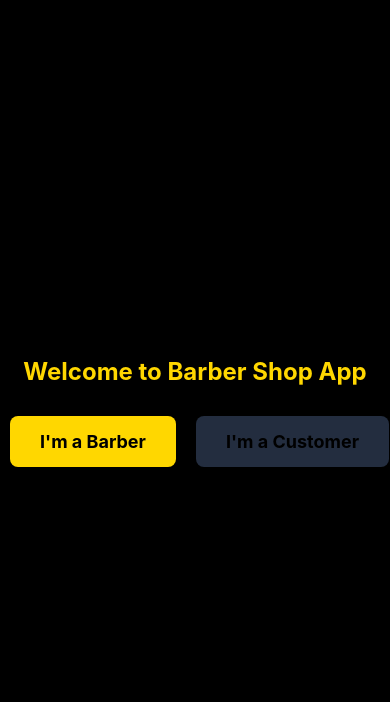
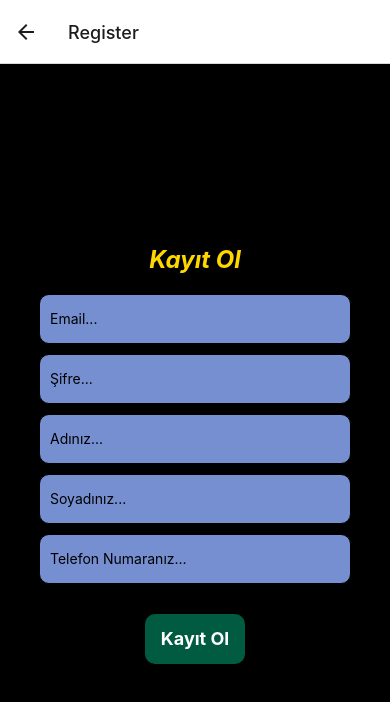
Before and after one commit to Zaywreck/barberShop, a React Native app: screen /Register in a window 390 px wide. Shown: the top 702 px of the page. Built offline with nearby package versions, Linux system fonts and the light colour scheme.

Commit message:
loıgin and register added

```diff
--- a/App.js
+++ b/App.js
@@ -5,14 +5,18 @@ import CustomerMainScreen from './src/screens/CustomerMainScreen';
 import { createNativeStackNavigator } from '@react-navigation/native-stack';
 import WelcomeScreen from './src/screens/WelcomeScreen/welcome';
 import MapScreen from './src/components/map/map';
+import LoginScreen from './src/screens/AuthScreens/LoginScreen';
+import RegisterScreen from './src/screens/AuthScreens/RegisterScreen';
 
 const Stack = createNativeStackNavigator();
 
 export default function App() {
   return (
     <NavigationContainer>
-      <Stack.Navigator initialRouteName="Welcome">
+      <Stack.Navigator initialRouteName="Login">
         <Stack.Screen name="Welcome" component={WelcomeScreen} options={{ headerShown: false }} />
+        <Stack.Screen name="Login" component={LoginScreen} />
+        <Stack.Screen name="Register" component={RegisterScreen} />
         <Stack.Screen name="BarberMain" component={BarberMainScreen} />
         <Stack.Screen name="CustomerMain" component={CustomerMainScreen} />
         <Stack.Screen name="Map" component={MapScreen} />
--- a/app.json
+++ b/app.json
@@ -15,16 +15,33 @@
       "**/*"
     ],
     "ios": {
-      "supportsTablet": true
+      "googleServicesFile": "./GoogleService-Info.plist",
+      "supportsTablet": true,
+      "bundleIdentifier": "com.mgs.barbermgs"
     },
     "android": {
+      "googleServicesFile": "google-services.json",
       "adaptiveIcon": {
         "foregroundImage": "./assets/adaptive-icon.png",
         "backgroundColor": "#ffffff"
-      }
+      },
+      "package": "com.mgs.barbermgs"
     },
     "web": {
       "favicon": "./assets/favicon.png"
-    }
+    },
+    "plugins": [
+      "@react-native-firebase/auth",
+      "@react-native-firebase/crashlytics",
+      "@react-native-firebase/app",
+      [
+        "expo-build-properties",
+        {
+          "ios": {
+            "useFrameworks": "static"
+          }
+        }
+      ]
+    ]
   }
 }
--- /dev/null
+++ b/metro.config.js
@@ -0,0 +1,6 @@
+const { getDefaultConfig } = require('@expo/metro-config');
+
+const defaultConfig = getDefaultConfig(__dirname);
+defaultConfig.resolver.sourceExts.push('cjs');
+
+module.exports = defaultConfig;
--- /dev/null
+++ b/src/screens/AuthScreens/LoginScreen/index.js
@@ -0,0 +1,54 @@
+import React from 'react';
+import { View, Text, SafeAreaView, TextInput, TouchableOpacity, Image } from 'react-native';
+import { useNavigation } from '@react-navigation/native';
+import styles from './style';
+
+const LoginScreen = () => {
+    const navigation = useNavigation(); // Hook for navigation
+
+    // Function to handle login button press
+    const handleLogin = () => {
+        // Assuming you have authentication logic and role check here
+        const userRole = 'barber'; // Example role
+
+        // Redirect based on user role
+        if (userRole === 'barber') {
+            navigation.navigate('Barber'); // Navigate to BarberScreen
+        } else if (userRole === 'customer') {
+            navigation.navigate('Customer'); // Navigate to CustomerScreen
+        }
+    };
+
+    return (
+        <SafeAreaView style={styles.container}>
+            <View style={styles.loginHeader}>
+                <Image source={require('../../../images/barberLogo.png')} style={styles.logoImage} resizeMode="contain" />
+                <Text style={styles.welcomeText}>Hoşgeldiniz</Text>
+            </View>
+            <View style={styles.inputContainer}>
+                <TextInput
+                    style={styles.input}
+                    placeholder='Email...'
+                />
+                <TextInput
+                    style={styles.input}
+                    placeholder='Şifre...'
+                    secureTextEntry={true} // Mask the password input
+                />
+            </View>
+            <View style={styles.buttonContainer}>
+                {/* Call handleLogin on button press */}
+                <TouchableOpacity style={styles.loginButton} onPress={handleLogin}>
+                    <Text style={styles.buttonText}>Giriş</Text>
+                </TouchableOpacity>
+                <Text style={styles.text}>Hesabınız yok mu?</Text>
+                <TouchableOpacity onPress={() => navigation.navigate('Register')}>
+                    {/* Navigate to RegisterScreen */}
+                    <Text style={styles.registerText}>Kayıt Olun</Text>
+                </TouchableOpacity>
+            </View>
+        </SafeAreaView>
+    );
+};
+
+export default LoginScreen;
--- /dev/null
+++ b/src/screens/AuthScreens/LoginScreen/style.js
@@ -0,0 +1,64 @@
+import { StyleSheet } from "react-native";
+
+const styles = StyleSheet.create({
+    container: {
+        flex: 1,
+        justifyContent: 'center',
+        alignItems: 'center',
+        backgroundColor: 'black',
+    },
+    loginHeader: {
+        alignItems: 'center',
+        marginBottom: 20,
+    },
+    welcomeText: {
+        fontSize: 24,
+        fontWeight: 'bold',
+        color: 'gold',
+        fontStyle: 'italic',
+    },
+    inputContainer: {
+        width: '80%',
+        marginBottom: 20,
+    },
+    input: {
+        backgroundColor: '#758fd1',
+        height: 50,
+        borderWidth: 1,
+        borderRadius: 10,
+        marginBottom: 10,
+        paddingHorizontal: 10,
+    },
+    buttonContainer: {
+        alignItems: 'center',
+    },
+    loginButton: {
+        width: 100,
+        height: 50,
+        backgroundColor: '#005B41',
+        justifyContent: 'center',
+        alignItems: 'center',
+        borderRadius: 10,
+        marginBottom: 10,
+    },
+    buttonText: {
+        color: 'white',
+        fontSize: 18,
+        fontWeight: 'bold',
+    },
+    text: {
+        color: 'white',
+        marginBottom: 10,
+    },
+    registerText: {
+        color: 'gold',
+        fontSize: 16,
+    },
+    logoImage: {
+        width: 150,
+        height: 150,
+        marginBottom: 20,
+    },
+});
+
+export default styles;
--- /dev/null
+++ b/src/screens/AuthScreens/RegisterScreen/index.js
@@ -0,0 +1,42 @@
+import React from 'react';
+import { View, Text, SafeAreaView, TextInput, TouchableOpacity } from 'react-native';
+import styles from './style'; // Assuming your styles are correctly defined
+
+const RegisterScreen = () => {
+    return (
+        <SafeAreaView style={styles.container}>
+            <Text style={styles.welcomeText}>Kayıt Ol</Text>
+            <View style={styles.inputContainer}>
+                <TextInput
+                    style={styles.input}
+                    placeholder='Email...'
+                />
+                <TextInput
+                    style={styles.input}
+                    placeholder='Şifre...'
+                    secureTextEntry={true} // Mask the password input
+                />
+                <TextInput
+                    style={styles.input}
+                    placeholder='Adınız...'
+                />
+                <TextInput
+                    style={styles.input}
+                    placeholder='Soyadınız...'
+                />
+                <TextInput
+                    style={styles.input}
+                    placeholder='Telefon Numaranız...'
+                    keyboardType='phone-pad' // Show numeric keyboard
+                />
+            </View>
+            <View style={styles.buttonContainer}>
+                <TouchableOpacity style={styles.loginButton}>
+                    <Text style={styles.buttonText}>Kayıt Ol</Text>
+                </TouchableOpacity>
+            </View>
+        </SafeAreaView>
+    );
+};
+
+export default RegisterScreen;
--- /dev/null
+++ b/src/screens/AuthScreens/RegisterScreen/style.js
@@ -0,0 +1,47 @@
+import { StyleSheet } from "react-native";
+
+const styles = StyleSheet.create({
+    container: {
+        flex: 1,
+        justifyContent: 'center',
+        alignItems: 'center',
+        backgroundColor: 'black',
+    },
+    inputContainer: {
+        width: '80%',
+        marginBottom: 20,
+    },
+    input: {
+        backgroundColor: '#758fd1',
+        height: 50,
+        borderWidth: 1,
+        borderRadius: 10,
+        marginBottom: 10,
+        paddingHorizontal: 10,
+    },
+    buttonContainer: {
+        alignItems: 'center',
+    },
+    loginButton: {
+        width: 100,
+        height: 50,
+        backgroundColor: '#005B41',
+        justifyContent: 'center',
+        alignItems: 'center',
+        borderRadius: 10,
+    },
+    buttonText: {
+        color: 'white',
+        fontSize: 18,
+        fontWeight: 'bold',
+    },
+    welcomeText: {
+        fontSize: 24,
+        fontWeight: 'bold',
+        color: 'gold',
+        fontStyle: 'italic',
+        marginBottom: 20,
+    },
+});
+
+export default styles;
```
Also changed, not shown: google-services.json (added, +29 -0 lines), package.json (+5 -2 lines), 46 other files (tests, documents, lock files or other folders).
